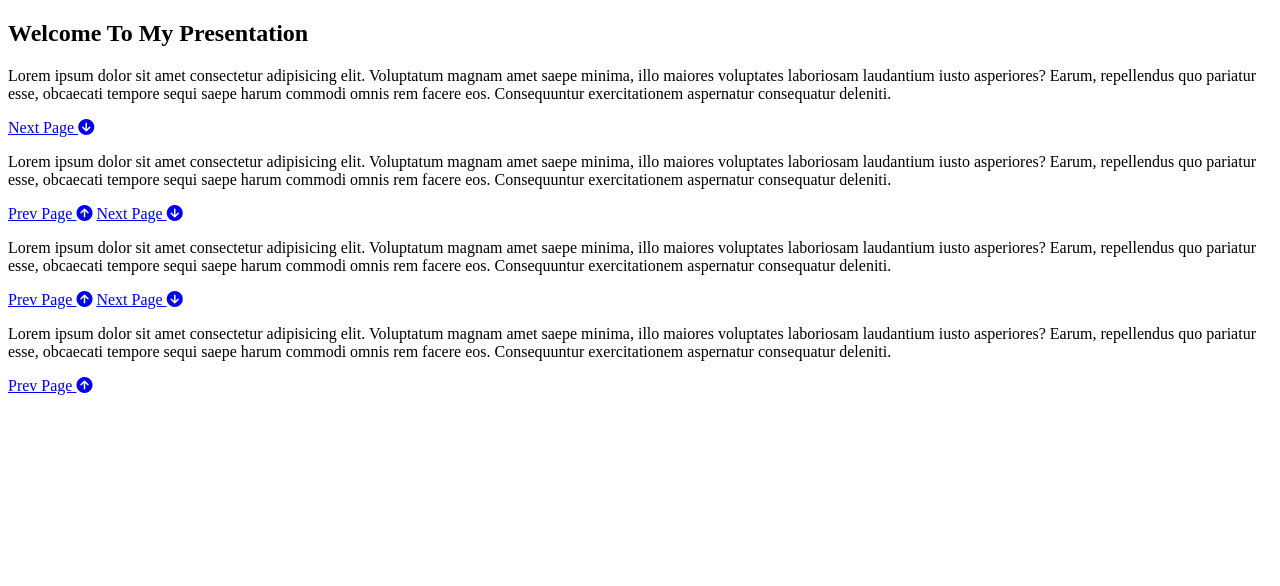
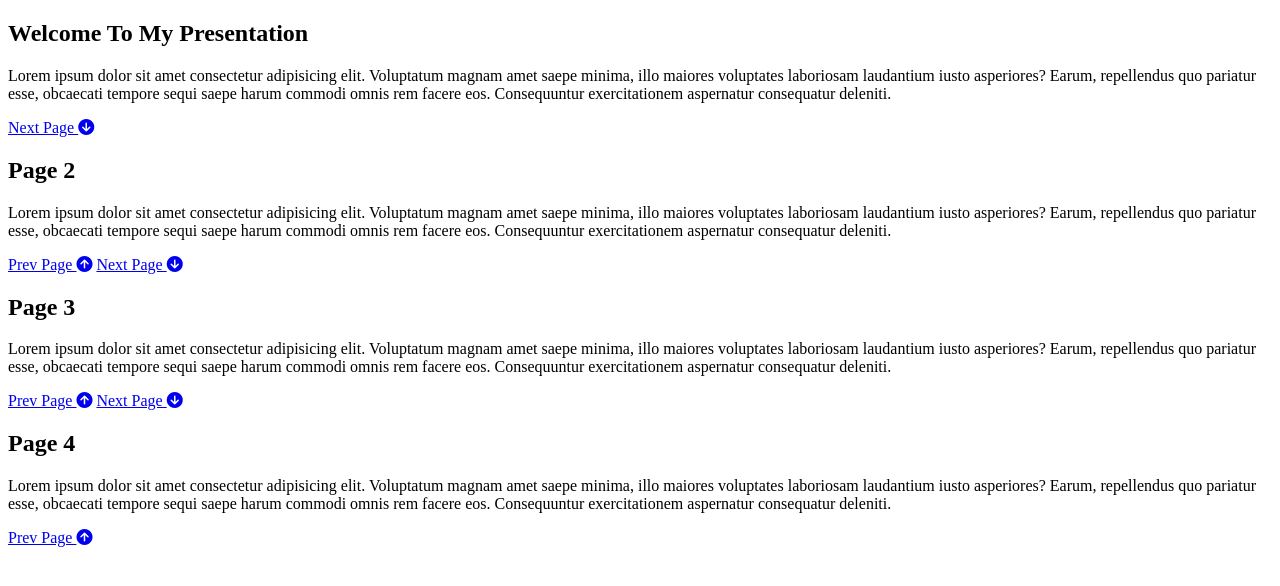
Before and after one commit to Faustin-king/Mini-project--with-keyframes, a plain HTML site: page index.html in a window 1280 px wide. Drawn offline with Linux system fonts and the light colour scheme.

Commit message:
Add h1 to all Sections

```diff
--- a/index.html
+++ b/index.html
@@ -27,6 +27,7 @@
     </section>
     <!-- Section: Page 2 -->
     <section id="page-2" class="page">
+      <h1>Page 2</h1>
       <p>
         Lorem ipsum dolor sit amet consectetur adipisicing elit. Voluptatum magnam amet saepe
         minima, illo maiores voluptates laboriosam laudantium iusto asperiores? Earum, repellendus
@@ -40,6 +41,7 @@
     </section>
     <!-- Section: page 3 -->
     <section id="page-3" class="page">
+      <h1>Page 3</h1>
       <p>
         Lorem ipsum dolor sit amet consectetur adipisicing elit. Voluptatum magnam amet saepe
         minima, illo maiores voluptates laboriosam laudantium iusto asperiores? Earum, repellendus
@@ -55,6 +57,7 @@
     </section>
     <!-- Section: page 4 -->
     <section id="page-4" class="page">
+      <h1>Page 4</h1>
       <p>
         Lorem ipsum dolor sit amet consectetur adipisicing elit. Voluptatum magnam amet saepe
         minima, illo maiores voluptates laboriosam laudantium iusto asperiores? Earum, repellendus
```
